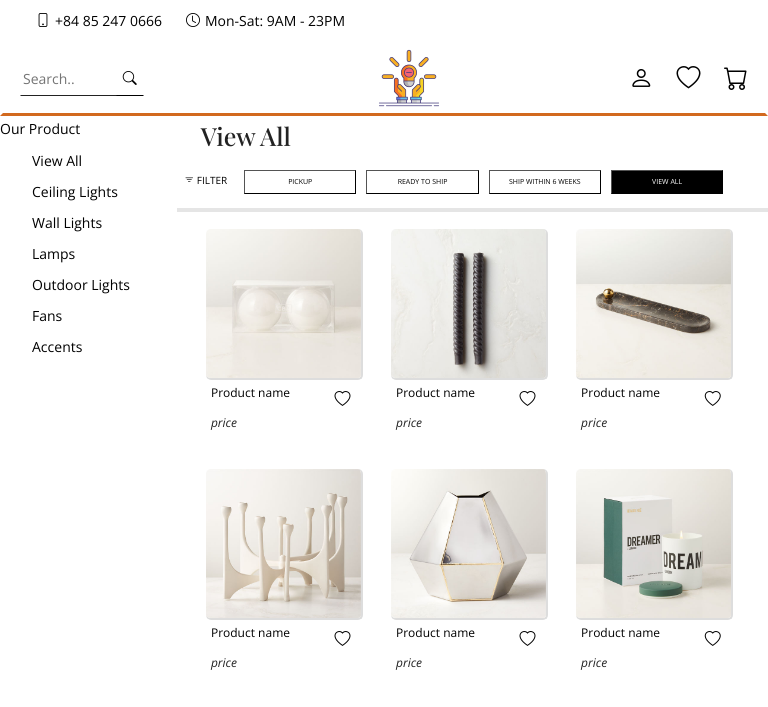
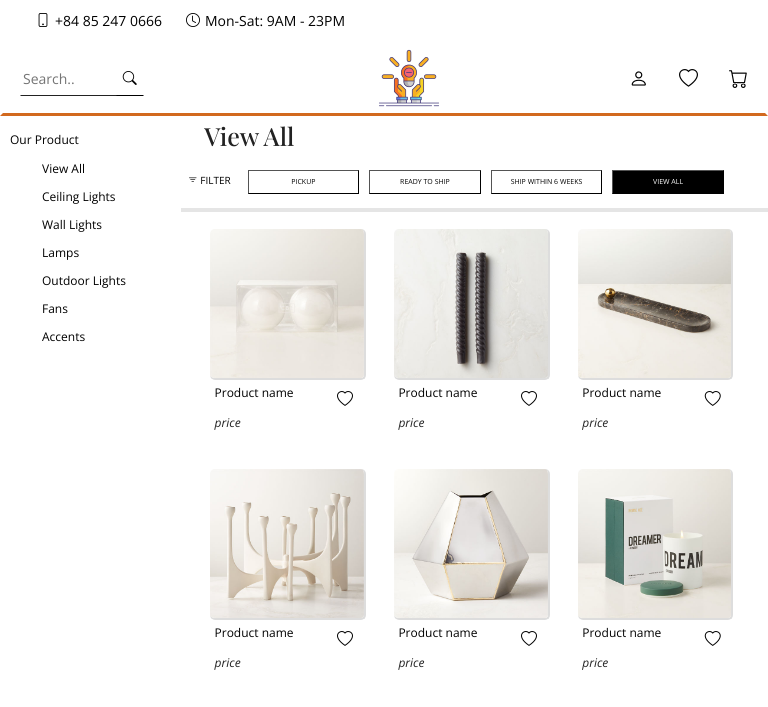
Before and after one commit to ng-hoangnam/E-PROJECT-1, a PHP site: page /product.html in a window 768 px wide. Shown: the top 707 px of the page. Run offline with PHP 8.4, Linux system fonts and the light colour scheme; some web fonts are replaced.

Commit message:
update responsive

```diff
--- a/assets/css/main.css
+++ b/assets/css/main.css
@@ -1420,12 +1420,12 @@ section {
         min-width: 0 !important;
     }
     .lstproduct{
-        padding: 0;
+        padding: 10px;
         width: 30%;
         height: 200px;
     }
     .lstproduct a{
-        font-size: 9px;
+        font-size: 8px;
     }
     .lstproduct ul{
         padding-left: 5px;
@@ -1491,7 +1491,7 @@ section {
         margin-left: 7%;
     }
     .login i{
-        font-size: 24px !important;
+        font-size: 19px !important;
     }
     .dropdown ul{
         width: 0;
@@ -1500,12 +1500,12 @@ section {
         min-width: 0 !important;
     }
     .lstproduct{
-        padding: 0;
+        padding: 10px;
         width: 30%;
         height: 252px;
     }
     .lstproduct a{
-        font-size: 14px;
+        font-size: 12px;
     }
     .lstproduct ul{
         padding-left: 32px;
```
